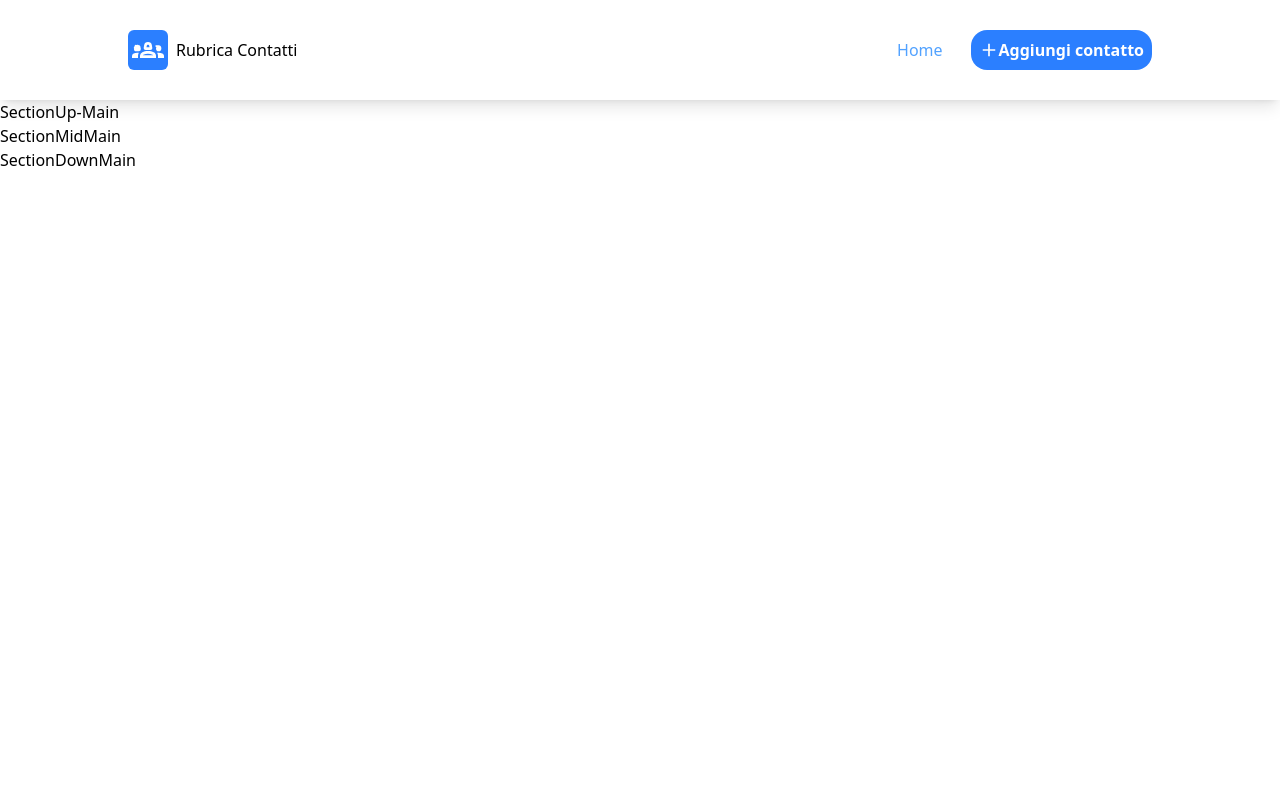
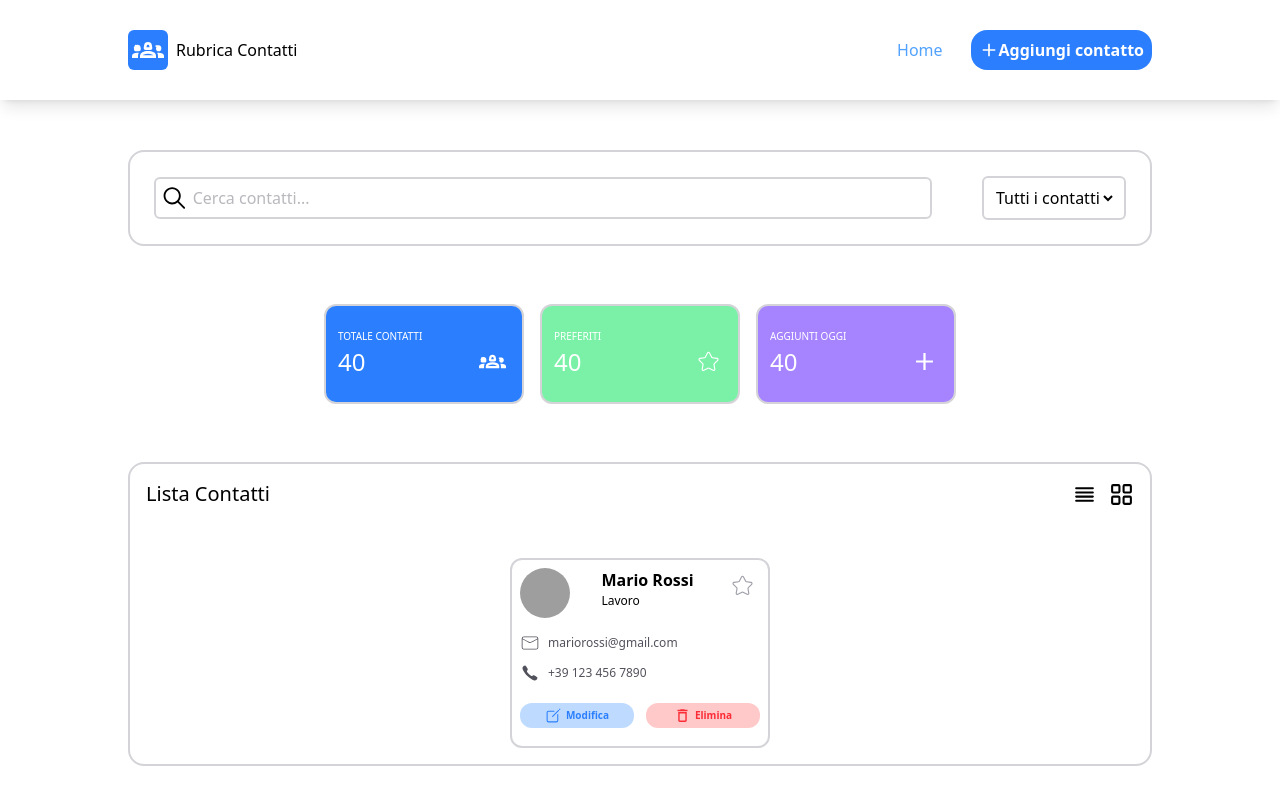
Before and after one commit to Omarespo-dev/ex-react-rubric, a React (Vite) app: page / in a window 1280 px wide. Built offline with nearby package versions, Linux system fonts and the light colour scheme; grey boxes are pictures that could not be loaded.

Commit message:
Aggiunta layout per il Main (statico)

```diff
--- a/src/components/Main/SectionDownMain.jsx
+++ b/src/components/Main/SectionDownMain.jsx
@@ -1,7 +1,65 @@
 
+//icone
+import { HiOutlineViewList } from "react-icons/hi";
+import { LuLayoutGrid } from "react-icons/lu";
+import { CiStar } from "react-icons/ci";
+import { CiMail } from "react-icons/ci";
+import { IoIosCall } from "react-icons/io";
+import { IoCreateOutline } from "react-icons/io5";
+import { MdDeleteOutline } from "react-icons/md";
 
 export default function SectionDownMain() {
   return (
-    <div>SectionDownMain</div>
+    <div className="flex justify-center mt-[50px] ">
+      <div className=" w-[80%] p-4 border-2 rounded-2xl border-zinc-300 flex flex-col">
+
+        <section>
+          <h2 className="flex justify-between items-center text-xl">Lista Contatti
+            <span className="flex gap-3">
+              <HiOutlineViewList size={25} />
+              <LuLayoutGrid size={25} />
+            </span>
+          </h2>
+        </section>
+
+
+        {/* Card */}
+        <div className="w-full flex gap-4 justify-center items-center flex-wrap mt-[50px]">
+          <div className="  w-[260px] p-2 border-2 rounded-xl border-zinc-300">
+            {/* Section 1 */}
+            <section className="flex justify-between ">
+              <img src="https://picsum.photos/800/600" alt="Foto random" className="h-[50px] w-[50px] rounded-full object-cover" />
+              <h2 className="flex flex-col font-bold">Mario Rossi <span className="text-[12px] font-normal">Lavoro</span></h2>
+              <CiStar size={35} className=" p-1 rounded-md text-zinc-400" />
+            </section>
+
+            {/* Section 2 */}
+            <section className="mt-[15px]">
+              <p className="flex items-center gap-2 text-zinc-600 text-[12px] mb-[10px]"><CiMail size={20} /> mariorossi@gmail.com</p>
+              <p className="flex items-center gap-2 text-zinc-600 text-[12px]"><IoIosCall size={20} />+39 123 456 7890</p>
+            </section>
+
+            {/* Section 3 */}
+            <section className="flex mt-[20px] gap-3 mb-[10px]">
+
+              <section className="bg-blue-200 w-[50%] p-1 rounded-xl flex justify-center items-center cursor-pointer">
+                <p className="flex items-center gap-1 text-[10px] text-blue-500 font-bold"><IoCreateOutline size={17}/>Modifica</p>
+              </section>
+
+              <section className="bg-red-200 w-[50%]  p-1 rounded-xl flex justify-center items-center cursor-pointer">
+                <p className="flex items-center gap-1 text-[10px] text-red-500 font-bold"><MdDeleteOutline size={17}/>Elimina</p>
+              </section>
+            </section>
+
+          </div>
+
+
+
+        </div>
+
+
+
+      </div>
+    </div>
   )
 }
--- a/src/components/Main/SectionMidMain.jsx
+++ b/src/components/Main/SectionMidMain.jsx
@@ -1,7 +1,43 @@
-
+//icone
+import { MdOutlineGroups2 } from "react-icons/md";
+import { CiStar } from "react-icons/ci";
+import { IoMdAdd } from "react-icons/io";
 
 export default function SectionMidMain() {
   return (
-    <div>SectionMidMain</div>
+    <div className="  mt-[50px] flex justify-center">
+      <div className=" w-[80%] flex items-center flex-wrap p-2 justify-center gap-4">
+
+        <section className="border-2 rounded-xl border-zinc-300 justify-center flex flex-col w-[200px] p-3 bg-blue-500 h-[100px]">
+          <h3 className="text-[10px] text-white">TOTALE CONTATTI</h3>
+
+          <section className="flex justify-between items-center">
+            <p className="text-2xl text-white">40</p>
+            <MdOutlineGroups2 size={35} className=" p-1 rounded-md text-white" />
+          </section>
+
+        </section>
+
+        <section className="border-2 rounded-xl border-zinc-300 justify-center flex flex-col w-[200px] p-3 bg-green-300 h-[100px]">
+          <h3 className="text-[10px] text-white">PREFERITI</h3>
+
+          <section className="flex justify-between items-center">
+            <p className="text-2xl text-white">40</p>
+            <CiStar size={35} className=" p-1 rounded-md text-white" />
+          </section>
+        </section>
+
+        <section className="border-2 rounded-xl border-zinc-300 justify-center flex flex-col w-[200px] p-3 bg-violet-400 h-[100px]">
+          <h3 className="text-[10px] text-white">AGGIUNTI OGGI</h3>
+
+          <section className="flex justify-between items-center">
+            <p className="text-2xl text-white">40</p>
+            <IoMdAdd  size={35} className=" p-1 rounded-md text-white" />
+          </section>
+        </section>
+
+
+      </div>
+    </div>
   )
 }
--- a/src/components/Main/SectionUpMain.jsx
+++ b/src/components/Main/SectionUpMain.jsx
@@ -1,7 +1,26 @@
+
+//Impoto icone
+import { IoIosSearch } from "react-icons/io";
+
 
 
 export default function SectionUpMain() {
   return (
-    <div>SectionUp-Main</div>
+    <div className=" mt-[50px] flex justify-center">
+      <div className=" w-[80%] flex items-center flex-wrap p-6 border-2 rounded-2xl border-zinc-300 justify-between">
+
+        <section className="border-2 rounded-md border-zinc-300 flex w-[80%] p-1">
+          <IoIosSearch size={30} />
+          <input type="text" placeholder="Cerca contatti..." className="text-zinc-500 w-full outline-0 ml-1" />
+        </section>
+
+        <section className="border-2 rounded-md border-zinc-300 flex p-2 text-black ">
+          <select name="" id="" >
+            <option value="">Tutti i contatti</option>
+          </select>
+        </section>
+
+      </div>
+    </div>
   )
 }
```
